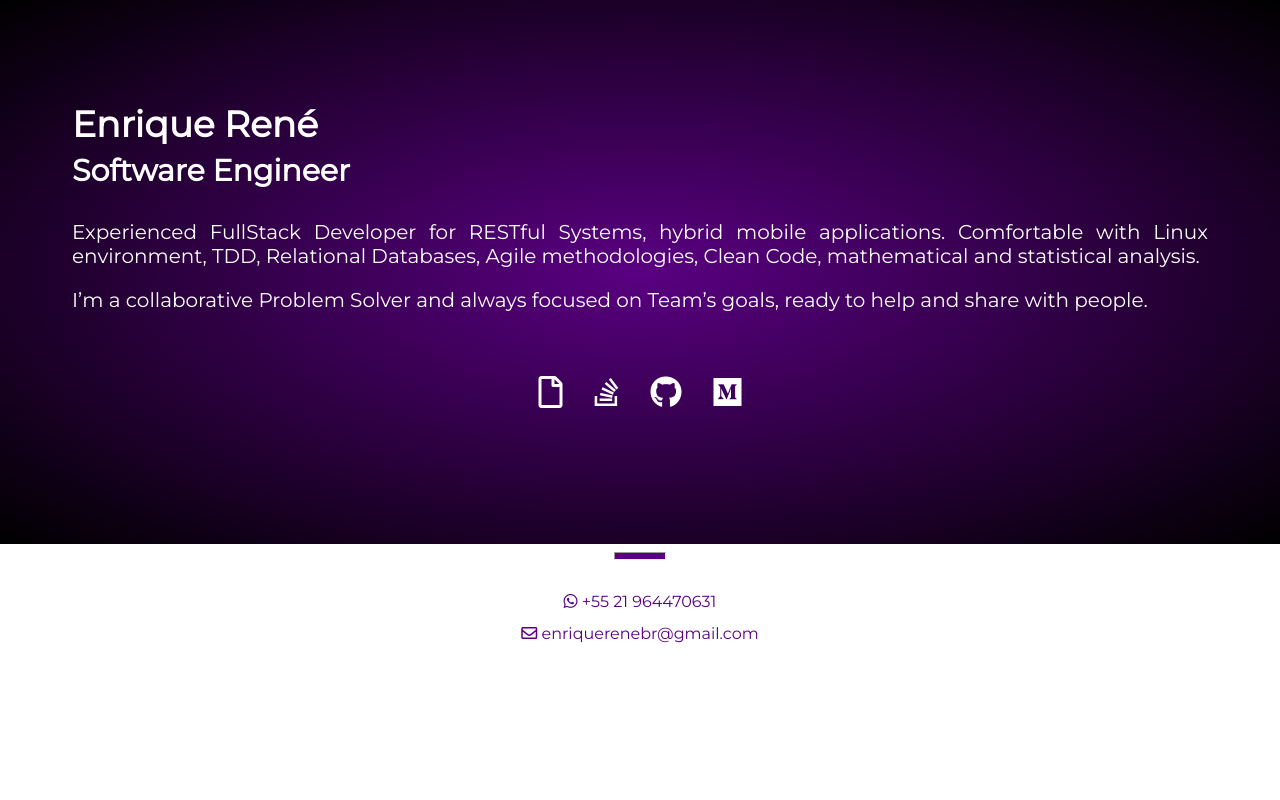
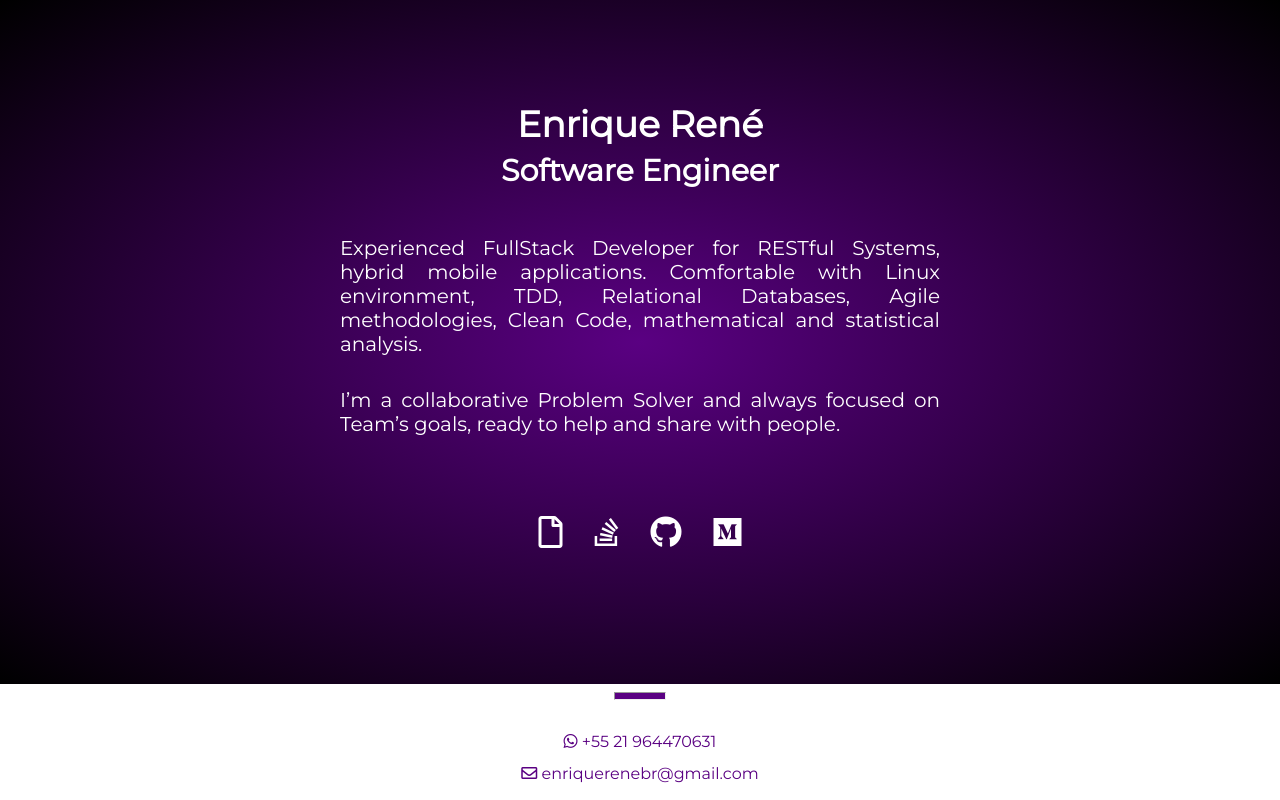
Before and after one commit to enriquerene/curriculum-vitae, a plain HTML site: page index.html in a window 1280 px wide. Drawn offline with Linux system fonts and the light colour scheme.

Commit message:
more basic CV presentation

```diff
--- a/sass/main.scss
+++ b/sass/main.scss
@@ -35,14 +35,20 @@ ul {
     color: white;
     margin: 0;
 	background-image: radial-gradient( $primary, $secondary );
+    display: flex;
+    flex-direction: column;
+    justify-content: center;
 
     h1 {
         font-size: 2.25rem;
+        text-align: center;
     }
 
     .resume {
         font-size: 1.25rem;
         text-align: justify;
+        max-width: 600px;
+        margin: 1rem auto;
     }
 
     a {
```
Also changed, not shown: assets/css/main.css.
